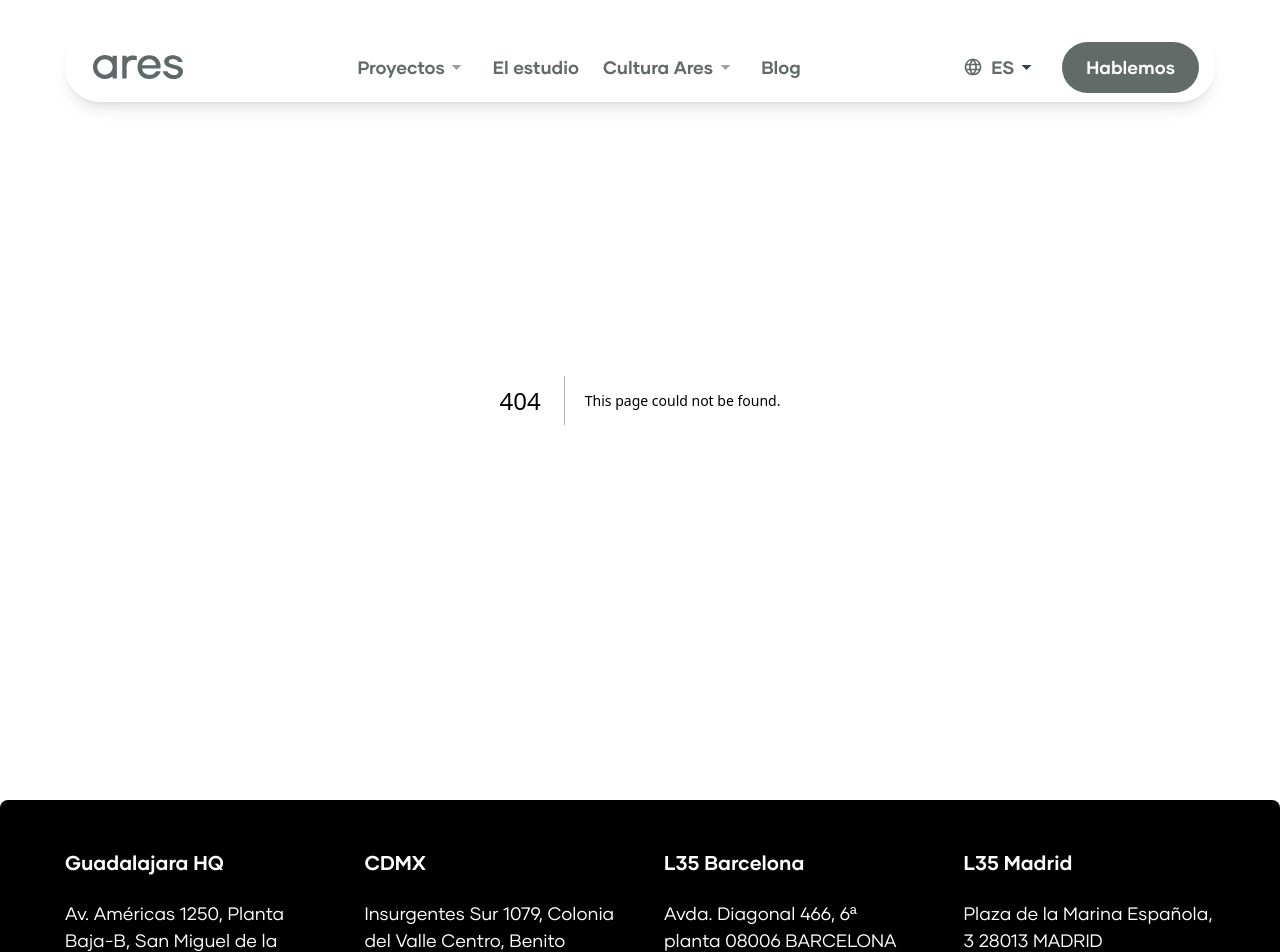
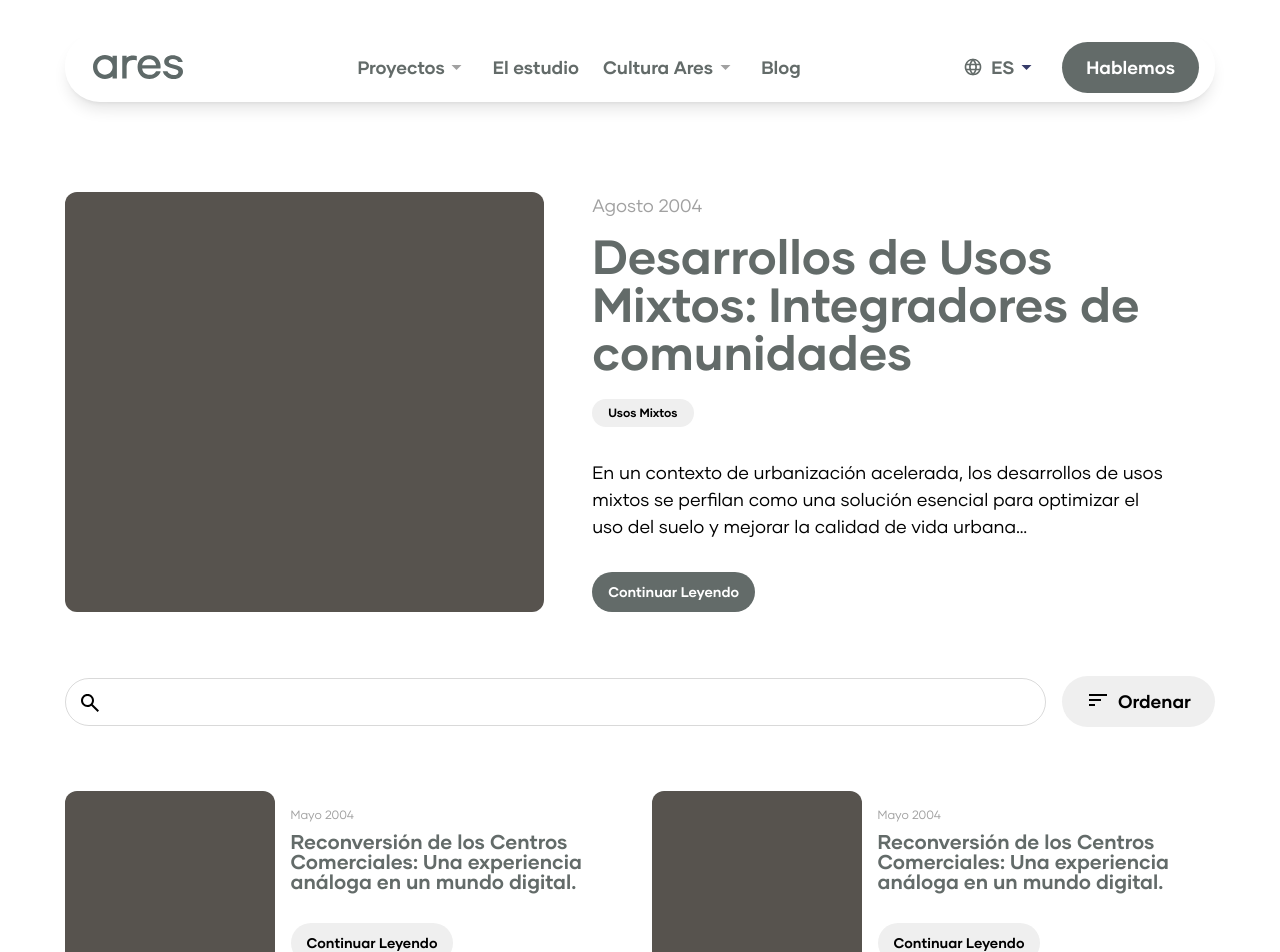
Before and after one commit to gahm83/wasnt-me, a Next.js app: page /blog in a window 1280 px wide. Before the commit this address had no page. Shown: the top 952 px of the page. Built offline with nearby package versions, Linux system fonts and the light colour scheme.

Commit message:
Update: Blog Page

```diff
--- /dev/null
+++ b/src/app/blog/articulo/page.js
@@ -0,0 +1,44 @@
+import IconArrowRight from "@/app/components/atoms/icons/icon-arrow-right";
+import SlideshowBios from "@/app/components/slideshow-bios";
+import Image from "next/image";
+import Link from "next/link";
+
+export default function Bio() {
+  return (
+    <main>
+      <section>
+        <div className="w-full max-w-[1150px] mx-auto pt-48 pb-12 space-y-16">
+          <nav className="flex items-center space-x-2 text-sm font-bold [&_a]:text-[#A1A1A1]">
+            <IconArrowRight isAlt />
+            <Link href="/el-estudio">El Estudio</Link>
+          </nav>
+          <div className="grid grid-cols-2 gap-16">
+            <div className="flex flex-col space-y-12 ">
+              <div>
+
+                <h2 className="text-5xl text-[#636B69] font-bold">Jacinto Arenas</h2>
+                <p className="text-[#A1A1A1]">CEO</p>
+              </div>
+              <div className="space-y-6">
+                <p>Jacinto Arenas ha llevado a cabo su desarrollo profesional en Ares Arquitectos, firma especializada en el diseño arquitectónico y de interiores de géneros como centros comerciales, usos mixtos, hoteles, vivienda vertical y espacios de retail entre otros.</p>
+                <p>Bajo su dirección, Ares Arquitectos se ha convertido en una de las empresas líderes del ramo de la arquitectura en México, además de haber realizado proyectos en 14 países.</p>
+                <p>Ares ha recibido en 6 ocasiones el ICSC Latin America Shopping Center Awards, en otras tres ha sido galardonado con el premio CIDI de Interiorismo, además de haber recibido el reconocimiento “INSPIRA” Trayectorias 2013 de la revista México Design.</p>
+                <h2 className="text-2xl text-[#636B69] font-bold">Directores</h2>
+                <p>Es arquitecto egresado del Instituto de Estudios Superiores de Occidente (ITESO), además de contar con la maestría “Executive MBA” impartida por la escuela de negocios IPADE y el “Diplomado en Evaluación y Formulación de Proyectos de Inversión” de la Universidad Panamericana de Guadalajara</p>
+              </div>
+            </div>
+            <div className="flex flex-col items-end space-y-8">
+              <figure className="w-full aspect-square m-0 p-0 bg-stone-600 rounded-xl"></figure>
+              <nav className="flex space-x-4 text-xs [&_a]:text-[#636B69] [&_a]:font-bold">
+                <a href="">Instagram</a>
+                <a href="">Linkedin</a>
+                <a href="">Facebook</a>
+              </nav>
+            </div>
+          </div>
+        </div>
+      </section>
+      <SlideshowBios />
+    </main>
+  );
+}
--- /dev/null
+++ b/src/app/blog/page.js
@@ -0,0 +1,58 @@
+import Image from "next/image";
+import SectionTitle from "../components/atoms/sectionTitle";
+import ProjectSlideshow from "../components/projectSlideshow";
+import FooterHero from "../components/molecules/hero-footer";
+import TagList from "../components/molecules/tag-list";
+import IconSearch from "../components/atoms/icons/icon-search";
+import imageSede from "../../../public/sede-guadalajara.jpg";
+
+import HeroHome from "../components/homeHero";
+import IconChevronDown from "../components/atoms/icons/icon-chevron-down";
+import SlideshowTimeline from "../components/slideshow-timeline";
+import CardBio from "../components/molecules/card-bio";
+import IconSort from "../components/atoms/icons/icon-sort";
+import CardPost from "../components/molecules/card-post";
+
+export default function ElEstudio() {
+  return (
+    <main>
+      <section>
+        <div className="w-full max-w-[1150px] mx-auto pt-48 pb-32 space-y-16">
+          <div className="grid grid-cols-12 place-content-stretch">
+            <div className="col-span-5">
+              <figure className="m-0 p-0 w-full h-full bg-stone-600 rounded-xl">
+
+              </figure>
+            </div>
+            <div className="col-span-7 px-12">
+              <div className="flex flex-col items-start space-y-8">
+                <div className="flex flex-col items-start">
+                  <h4 className="text-[#A1A1A1] mb-3">Agosto 2004</h4>
+                  <h2 className="text-5xl text-[#636B69] font-bold mb-6">Desarrollos de Usos Mixtos: Integradores de comunidades</h2>
+                  <a className="block bg-[#EFEFEF] rounded-full font-bold text-xs py-[6px] px-4">Usos Mixtos</a>
+                </div>
+                <p>En un contexto de urbanización acelerada, los desarrollos de usos mixtos se perfilan como una solución esencial para optimizar el uso del suelo y mejorar la calidad de vida urbana…</p>
+                <a href="" className="flex items-center justify-center px-4 h-10 font-bold bg-[#636B69] text-white rounded-full text-sm">Continuar Leyendo</a>
+              </div>
+            </div>
+          </div>
+          <div className="flex items-center space-x-4">
+            <div className="w-full h-12 border border-black/15 rounded-full flex justify-between">
+              <IconSearch />
+              <input type="text" className="bg-transparent appearance-none grow outline-none pr-4" />
+            </div>
+            <a href="" className="bg-[#EFEFEF] text-black inline-flex px-6 py-3 space-x-2 font-bold rounded-full whitespace-nowrap">
+              <IconSort />
+              <span>Ordenar</span>
+            </a>
+          </div>
+          <div className="grid grid-cols-2 gap-x-6 gap-y-8">
+          {
+            Array.from({ length: 6 }).map((_, index) => <CardPost />)
+          }
+          </div>
+        </div>
+      </section>
+    </main>
+  );
+}
--- /dev/null
+++ b/src/app/components/molecules/card-post.js
@@ -0,0 +1,17 @@
+import PrimaryButton from "../atoms/button";
+
+export default function CardPost() {
+  return (
+    <article className="flex items-stretch justify-stretch">
+      <figure className="m-0 p-0 w-full h-full bg-stone-600 rounded-xl"></figure>
+      <div className="flex flex-col items-start justify-between p-4 space-y-8">
+        <div className="space-y-2">
+          <h4 className="text-[#A1A1A1] text-xs">Mayo 2004</h4>
+          <h3 className="text-[#636B69] text-xl leading-none font-bold">Reconversión de los Centros Comerciales: Una experiencia análoga en un mundo digital.</h3>
+        </div>
+        <a href="" className="flex items-center bg-[#EFEFEF] rounded-full font-bold text-sm h-10 px-4">Continuar Leyendo</a>
+
+      </div>
+    </article>
+  );
+}
```
